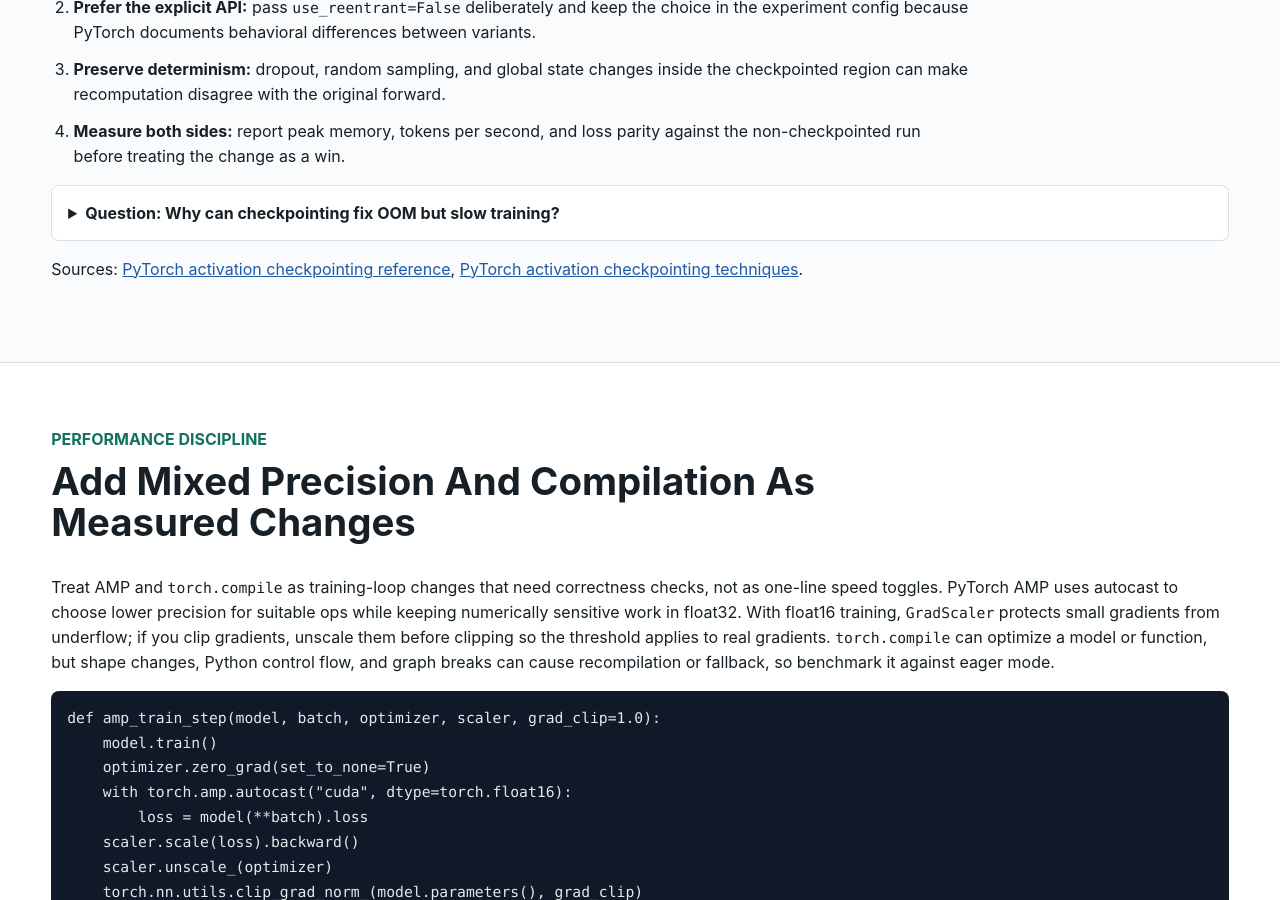
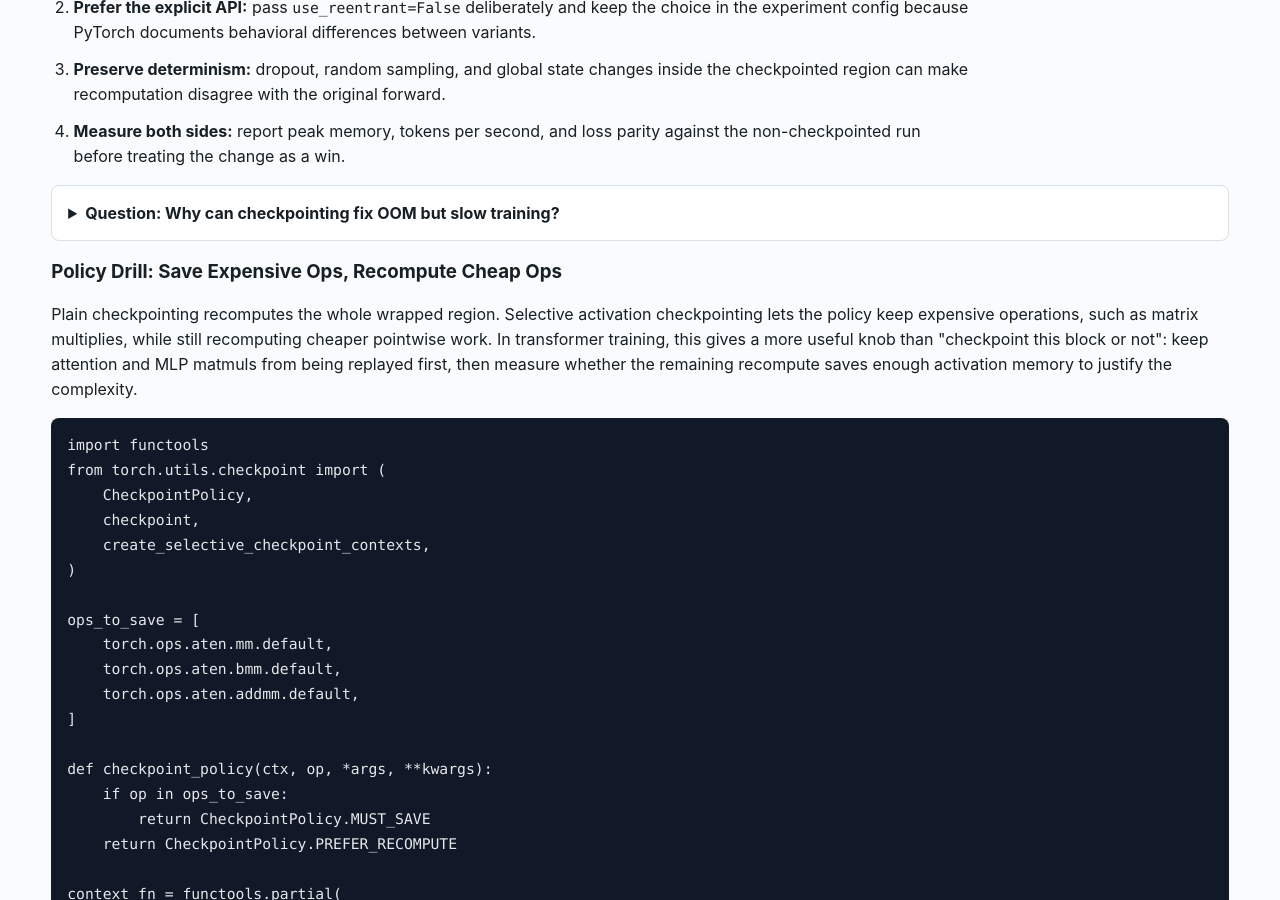
Before and after one commit to kennethli319/kennethli319.github.io, a Jekyll site: the page llm-ml-course/lessons/pytorch-foundations.html, which Jekyll copies as it is, in a window 1280 px wide and 900 px high, scrolled down 3999 px. Built offline with Jekyll 4.4.1, drawn with Linux system fonts in a browser that asks for light colours; some of the changed text lies outside the part shown.

Commit message:
Sync llm course selective checkpointing drill

```diff
--- a/llm-ml-course/lessons/pytorch-foundations.html
+++ b/llm-ml-course/lessons/pytorch-foundations.html
@@ -166,6 +166,56 @@ class CheckpointedBlock(torch.nn.Module):
         <summary>Question: Why can checkpointing fix OOM but slow training?</summary>
         <p>It saves activation memory during forward, but backward must rerun the checkpointed forward computation. The right checkpoint boundary is therefore a memory-compute tradeoff, not a pure optimization.</p>
       </details>
+      <h3>Policy Drill: Save Expensive Ops, Recompute Cheap Ops</h3>
+      <p>
+        Plain checkpointing recomputes the whole wrapped region. Selective
+        activation checkpointing lets the policy keep expensive operations,
+        such as matrix multiplies, while still recomputing cheaper pointwise
+        work. In transformer training, this gives a more useful knob than
+        "checkpoint this block or not": keep attention and MLP matmuls from
+        being replayed first, then measure whether the remaining recompute
+        saves enough activation memory to justify the complexity.
+      </p>
+      <pre><code class="language-python">import functools
+from torch.utils.checkpoint import (
+    CheckpointPolicy,
+    checkpoint,
+    create_selective_checkpoint_contexts,
+)
+
+ops_to_save = [
+    torch.ops.aten.mm.default,
+    torch.ops.aten.bmm.default,
+    torch.ops.aten.addmm.default,
+]
+
+def checkpoint_policy(ctx, op, *args, **kwargs):
+    if op in ops_to_save:
+        return CheckpointPolicy.MUST_SAVE
+    return CheckpointPolicy.PREFER_RECOMPUTE
+
+context_fn = functools.partial(
+    create_selective_checkpoint_contexts,
+    checkpoint_policy,
+)
+
+hidden_states = checkpoint(
+    run_transformer_block,
+    hidden_states,
+    attention_mask,
+    use_reentrant=False,
+    context_fn=context_fn,
+)</code></pre>
+      <ol class="steps">
+        <li><strong>Start from the profiler:</strong> save the ops that dominate recompute time before adding a broad policy.</li>
+        <li><strong>Keep the policy small:</strong> document which ops are saved and why, because every saved tensor gives back some memory.</li>
+        <li><strong>Check mutation errors:</strong> PyTorch raises by default if tensors cached by selective checkpointing are mutated, which is usually a correctness signal.</li>
+        <li><strong>Compare three runs:</strong> benchmark eager, plain checkpointing, and selective checkpointing on the same batch shape and sequence length.</li>
+      </ol>
+      <details class="qa">
+        <summary>Question: Why not mark every expensive op as <code>MUST_SAVE</code> immediately?</summary>
+        <p>Saving too much collapses back toward eager activation memory. The goal is to save the few recomputations that dominate runtime while still discarding enough intermediate state to fit the training batch.</p>
+      </details>
       <p class="source-note">
         Sources: <a href="https://docs.pytorch.org/docs/stable/checkpoint.html">PyTorch activation checkpointing reference</a>,
         <a href="https://pytorch.org/blog/activation-checkpointing-techniques/">PyTorch activation checkpointing techniques</a>.
```
